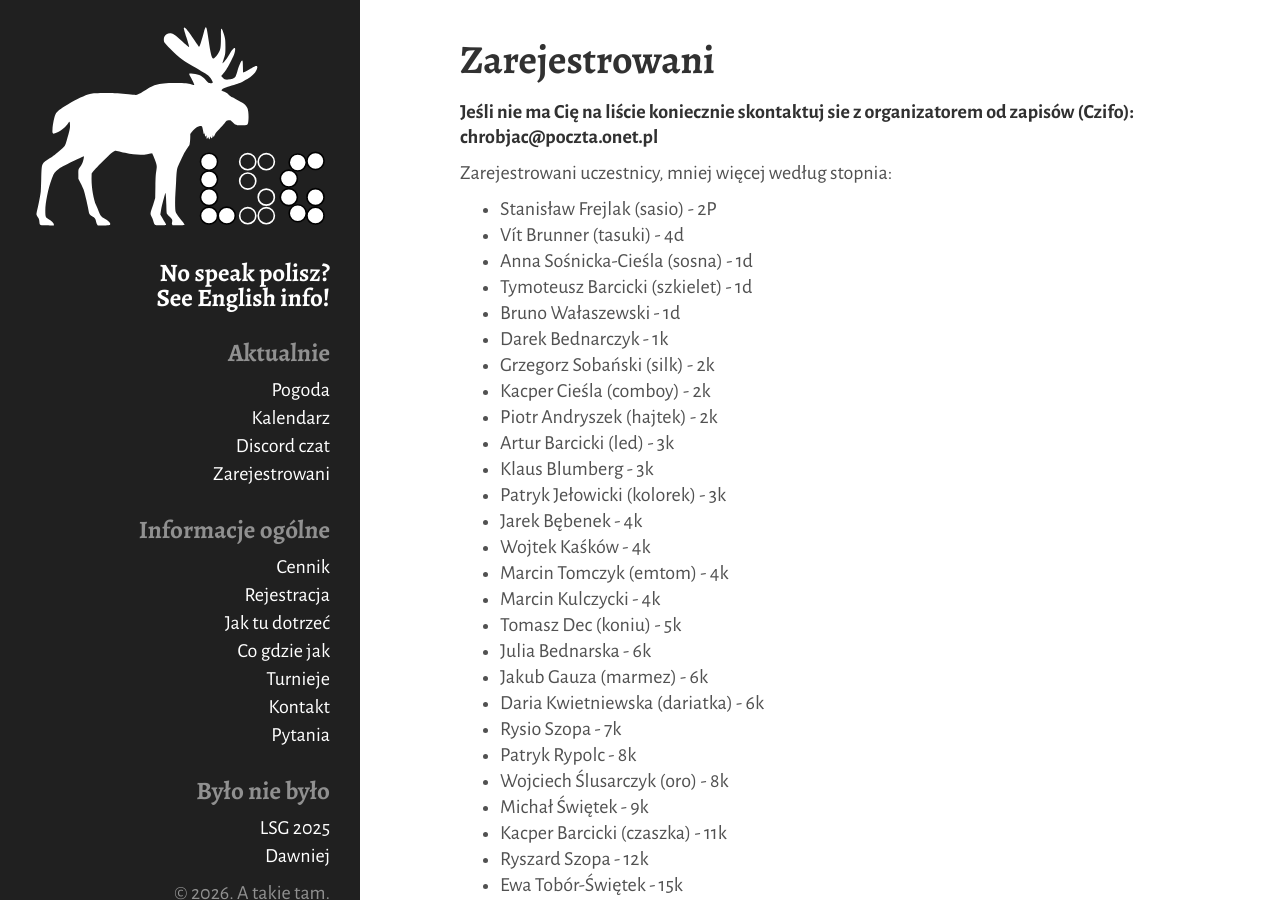
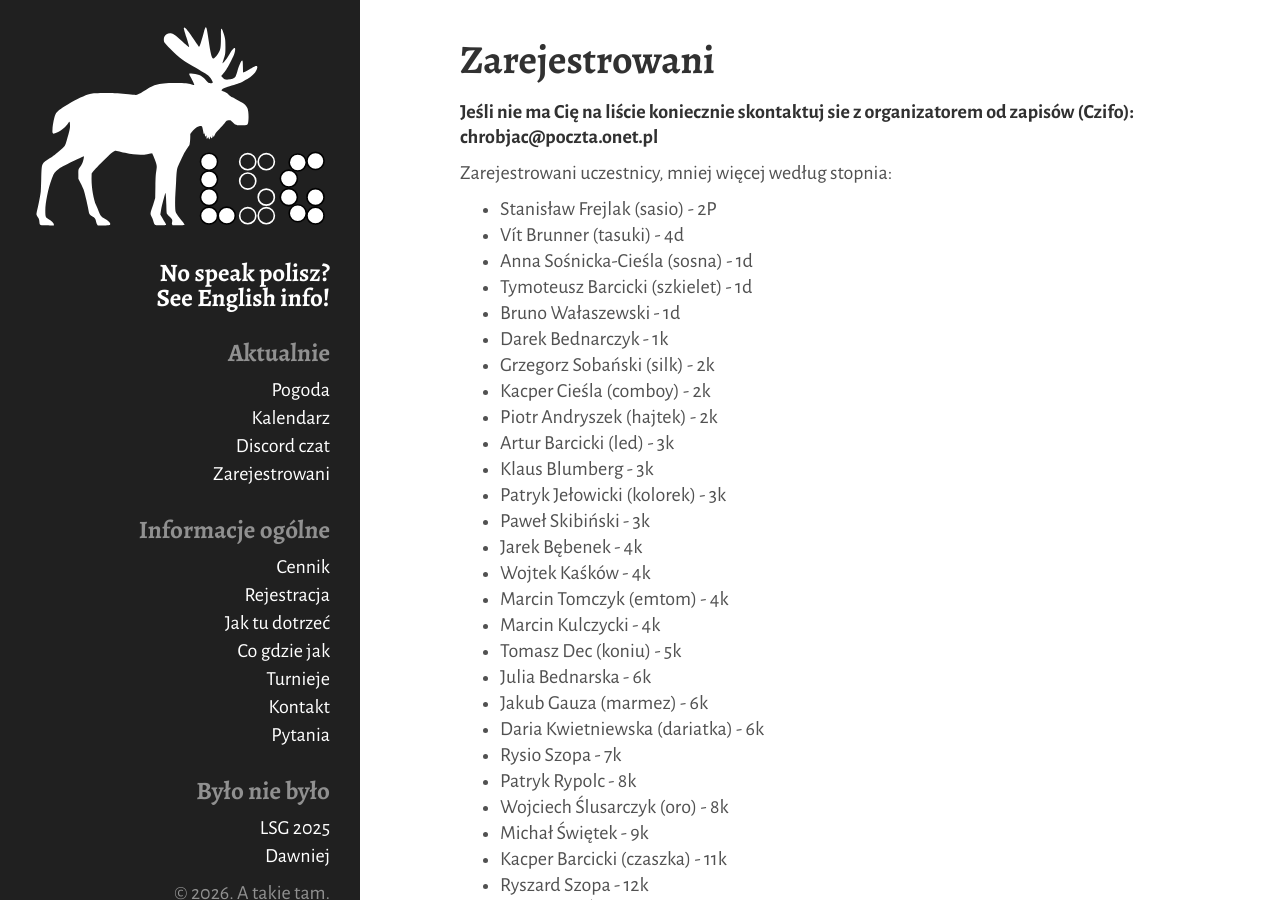
Before and after one commit to tasuki/lsg, a Jekyll site: the page built from _pages/zarejestrowani.md, in a window 1280 px wide and 900 px high. Built offline with Jekyll 4.4.1, drawn with Linux system fonts in a browser that asks for light colours; some of the changed text lies outside the part shown.

Commit message:
Update zarejestrowani.md

```diff
--- a/_pages/zarejestrowani.md
+++ b/_pages/zarejestrowani.md
@@ -21,6 +21,7 @@ Zarejestrowani uczestnicy, mniej więcej według stopnia:
 - Artur Barcicki (led) - 3k
 - Klaus Blumberg - 3k
 - Patryk Jełowicki (kolorek) - 3k
+- Paweł Skibiński - 3k
 - Jarek Bębenek - 4k
 - Wojtek Kaśków - 4k
 - Marcin Tomczyk (emtom) - 4k
```
Also changed, not shown: other parts of _pages/zarejestrowani.md (+1 -0 lines).
